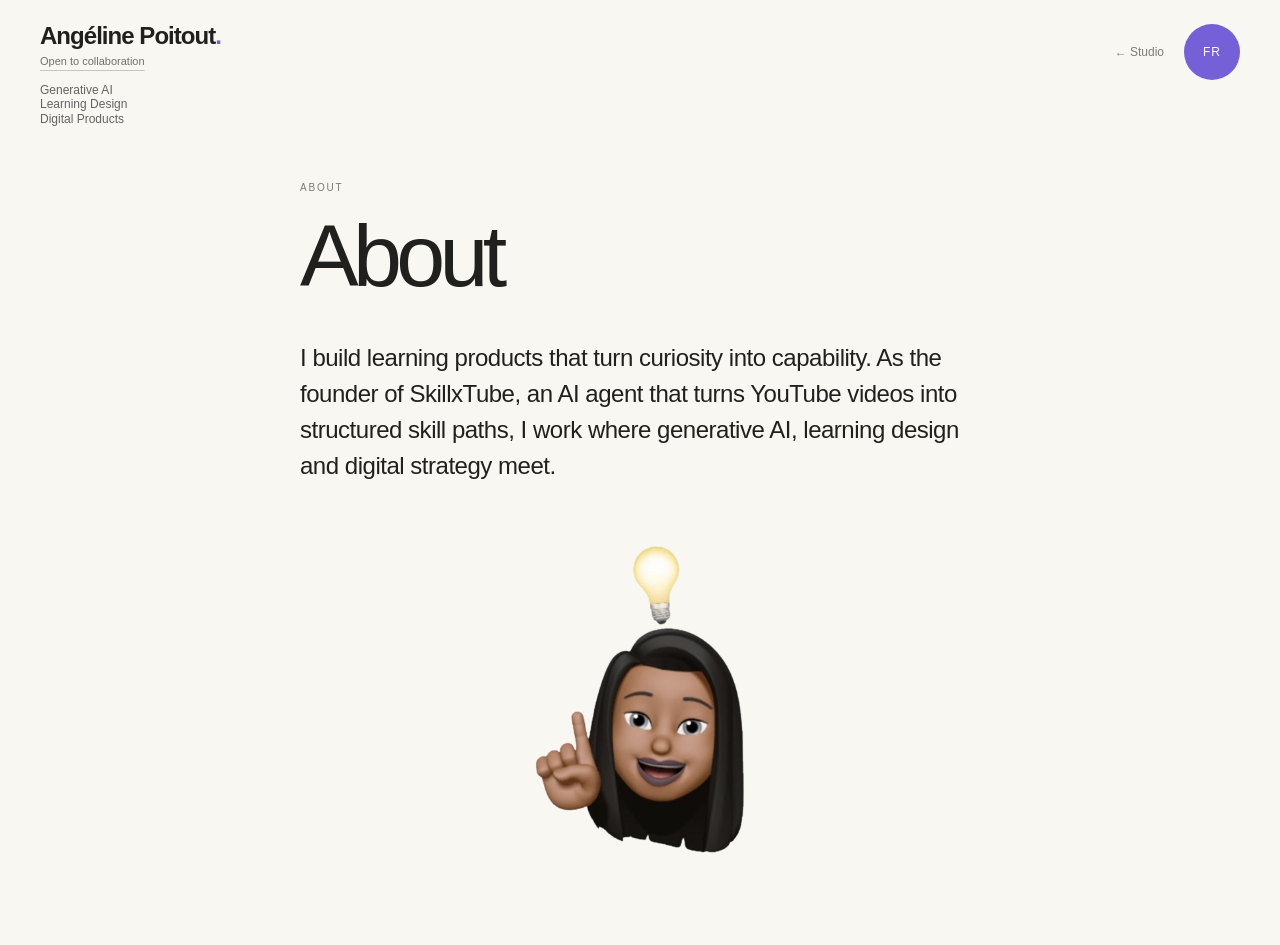
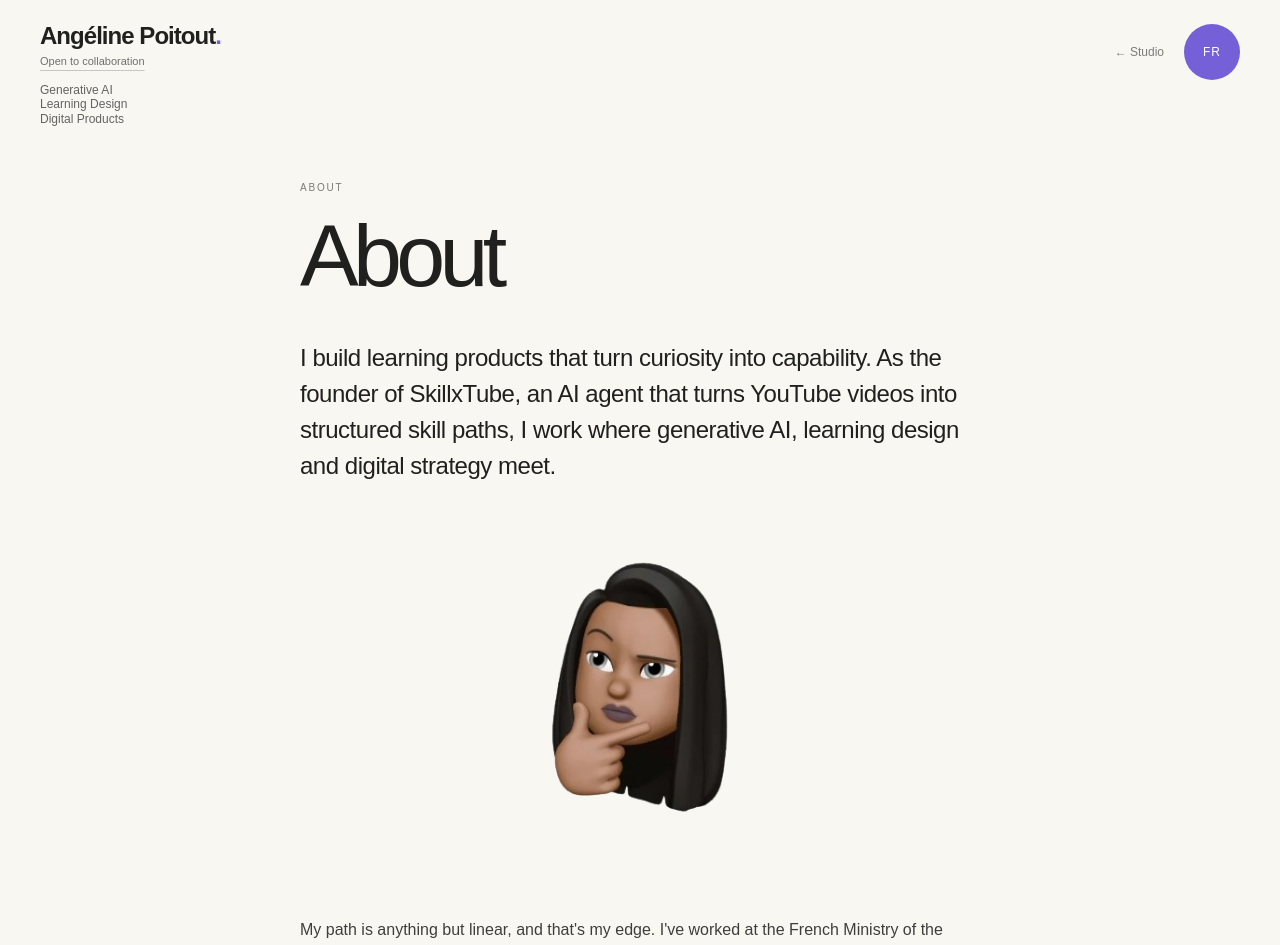
Before and after one commit to Angelinei/angeline-portfolio1, a Next.js app: page /about in a window 1280 px wide. Shown: the top 945 px of the page. Built offline with nearby package versions, Linux system fonts and the light colour scheme.

Commit message:
Fix the landing wink and use the thinking portrait on About.
The eyelid was sitting on the cheek. The first screen now fades in a closed-eye frame of the same portrait. About shows the chin-on-hand portrait, with no wink.

Co-authored-by: Angéline Poitout <Angelinei@users.noreply.github.com>

```diff
--- a/app/_components/about-page.tsx
+++ b/app/_components/about-page.tsx
@@ -1,7 +1,8 @@
 "use client";
 
+import Image from "next/image";
 import Link from "next/link";
-import { BRAND, EASE, LINKEDIN, RollText, SiteHeader, WinkingPortrait, ui } from "./case-parts";
+import { BRAND, EASE, LINKEDIN, RollText, SiteHeader, ui } from "./case-parts";
 import { enter } from "./editorial";
 import { useLang } from "./use-lang";
 
@@ -70,7 +71,15 @@ export default function AboutPage() {
           </header>
 
           <figure className={`mx-auto mt-10 flex w-full max-w-[760px] justify-center px-5 sm:mt-14 sm:px-10 ${enter("delay-450")}`}>
-            <WinkingPortrait preload className="w-[min(220px,52vw)]" />
+            <Image
+              src="/about-portrait.png"
+              alt="Angéline Poitout"
+              width={236}
+              height={316}
+              preload
+              draggable={false}
+              className="h-auto w-[min(220px,52vw)]"
+            />
           </figure>
 
           <div className="mx-auto w-full max-w-[760px] px-5 pt-14 sm:px-10 sm:pt-20">
--- a/app/_components/case-parts.tsx
+++ b/app/_components/case-parts.tsx
@@ -242,7 +242,7 @@ export function Stalker({ visible, color, label }: { visible: boolean; color: st
   );
 }
 
-/** The open portrait, with one eyelid that closes on a loop. */
+/** Landing portrait. A closed-eye frame fades over the open one, on a loop. */
 export function WinkingPortrait({
   className = "",
   preload = false,
@@ -261,10 +261,16 @@ export function WinkingPortrait({
         draggable={false}
         className="h-auto w-full"
       />
-      <span
-        aria-hidden="true"
-        className="pointer-events-none absolute top-[18.3%] left-[56.8%] h-[4.6%] w-[9.6%] origin-top rounded-[50%] bg-[#C69678] shadow-[inset_0_-1.5px_0_#6E4638] animate-[portrait-wink_4.8s_ease-in-out_infinite] motion-reduce:hidden"
-      />
+      <span aria-hidden="true" className="pointer-events-none absolute inset-0 motion-reduce:hidden">
+        <Image
+          src="/portrait-wink.png"
+          alt=""
+          width={333}
+          height={482}
+          draggable={false}
+          className="h-full w-full animate-[portrait-wink_4.8s_ease-in-out_infinite]"
+        />
+      </span>
     </span>
   );
 }
--- a/app/globals.css
+++ b/app/globals.css
@@ -35,15 +35,15 @@ body {
   }
 }
 
-/* One eye closes, holds, then opens again. The rest of the loop stays open. */
+/* The closed-eye frame fades in, holds, then fades out. Most of the loop stays open. */
 @keyframes portrait-wink {
   0%,
   74%,
   100% {
-    transform: scaleY(0);
+    opacity: 0;
   }
   80%,
   88% {
-    transform: scaleY(1);
+    opacity: 1;
   }
 }
```
Also changed, not shown: public/about-portrait.png (added), public/portrait-wink.png (added).
